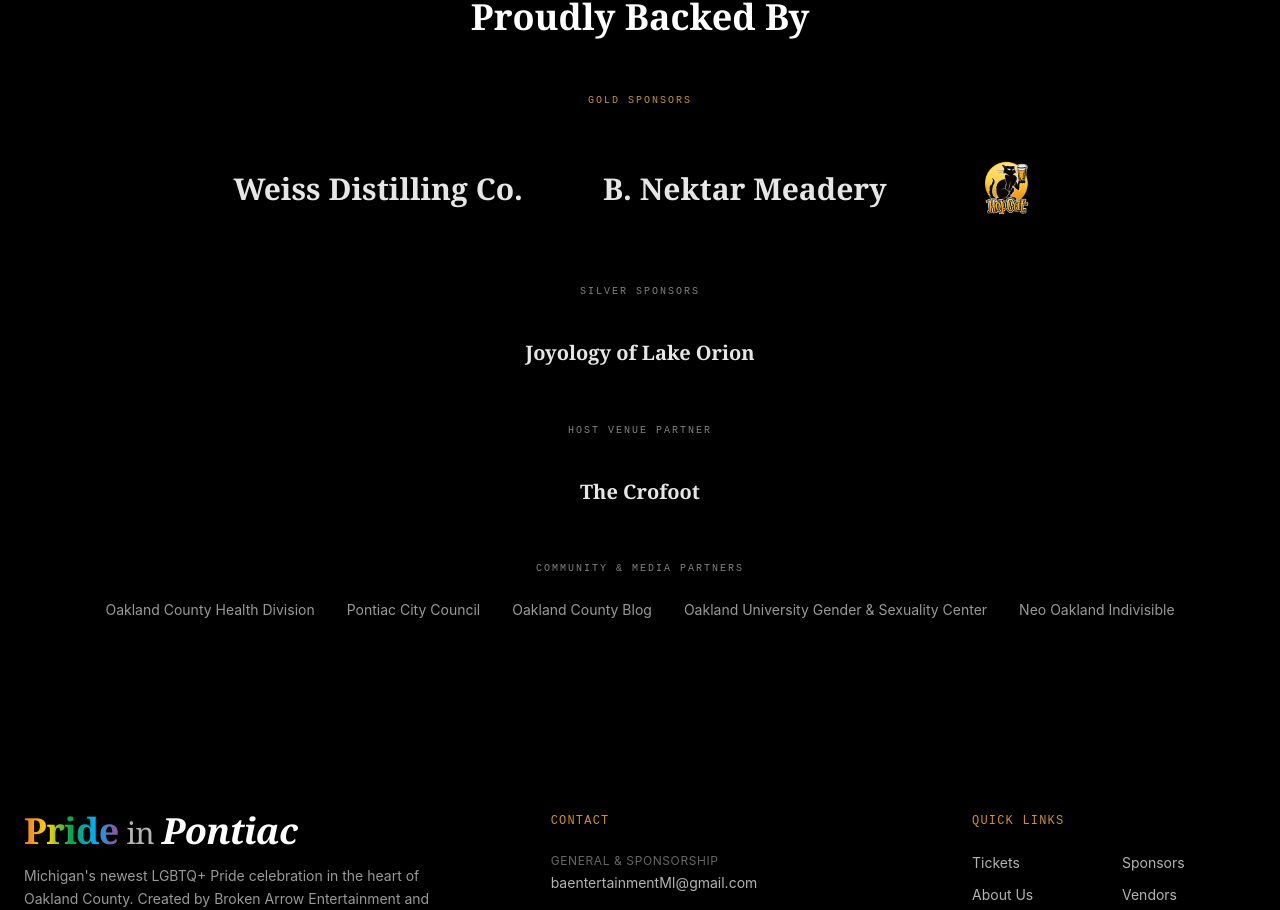
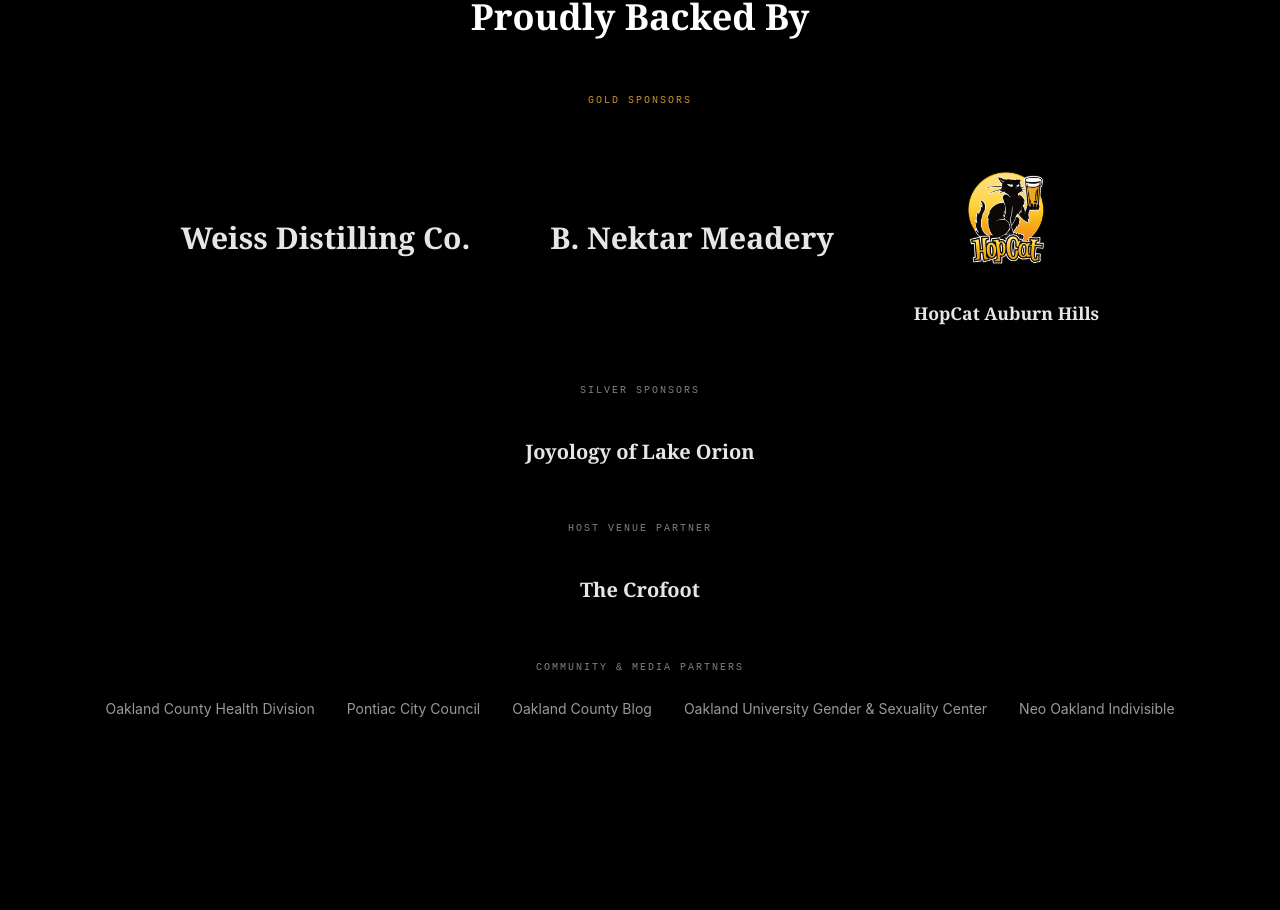
Before and after one commit to brokenbartender/pride-in-pontiac-2026, a React (Vite) app: page / in a window 1280 px wide. Shown: the part 4309-5219 px from the top of the page. Built offline with nearby package versions, Linux system fonts and the light colour scheme; no server answers.

Commit message:
Fix sponsor logo sizing (was rendering tiny) — logos now up to 220px wide, labeled underneath, linked to sponsor URL when present

```diff
--- a/src/components/ConfirmedPartners.tsx
+++ b/src/components/ConfirmedPartners.tsx
@@ -2,21 +2,43 @@
 
 function SponsorMark({ sponsor, size, textColor }: { sponsor: Sponsor; size: "lg" | "md"; textColor: string }) {
   const textSize = size === "lg" ? "text-2xl md:text-3xl" : "text-lg md:text-xl";
-  const logoHeight = size === "lg" ? "h-16 md:h-20" : "h-10 md:h-12";
+  const maxWidth = size === "lg" ? 220 : 160;
+  const maxHeight = size === "lg" ? 140 : 100;
 
-  if (sponsor.logo) {
+  const content = sponsor.logo ? (
+    <div className="flex flex-col items-center gap-3">
+      <img
+        src={sponsor.logo}
+        alt={sponsor.name}
+        className="w-full object-contain"
+        style={{ maxWidth, maxHeight }}
+      />
+      <span className={`font-serif font-bold text-[1.1rem] ${textColor} group-hover:text-pride-gold transition-colors`}>
+        {sponsor.name}
+      </span>
+    </div>
+  ) : (
+    <span className={`font-serif font-bold ${textSize} ${textColor} group-hover:text-pride-gold transition-colors leading-snug`}>
+      {sponsor.name}
+    </span>
+  );
+
+  if (sponsor.url) {
     return (
-      <div className="flex items-center justify-center px-4 py-2">
-        <img src={sponsor.logo} alt={sponsor.name} className={`${logoHeight} object-contain`} />
-      </div>
+      <a
+        href={sponsor.url}
+        target="_blank"
+        rel="noopener noreferrer"
+        className="group flex items-center justify-center px-4 py-2 text-center"
+      >
+        {content}
+      </a>
     );
   }
 
   return (
-    <div className="flex items-center justify-center px-4 py-2 text-center">
-      <span className={`font-serif font-bold ${textSize} ${textColor} hover:text-pride-gold transition-colors leading-snug`}>
-        {sponsor.name}
-      </span>
+    <div className="group flex items-center justify-center px-4 py-2 text-center">
+      {content}
     </div>
   );
 }
```
